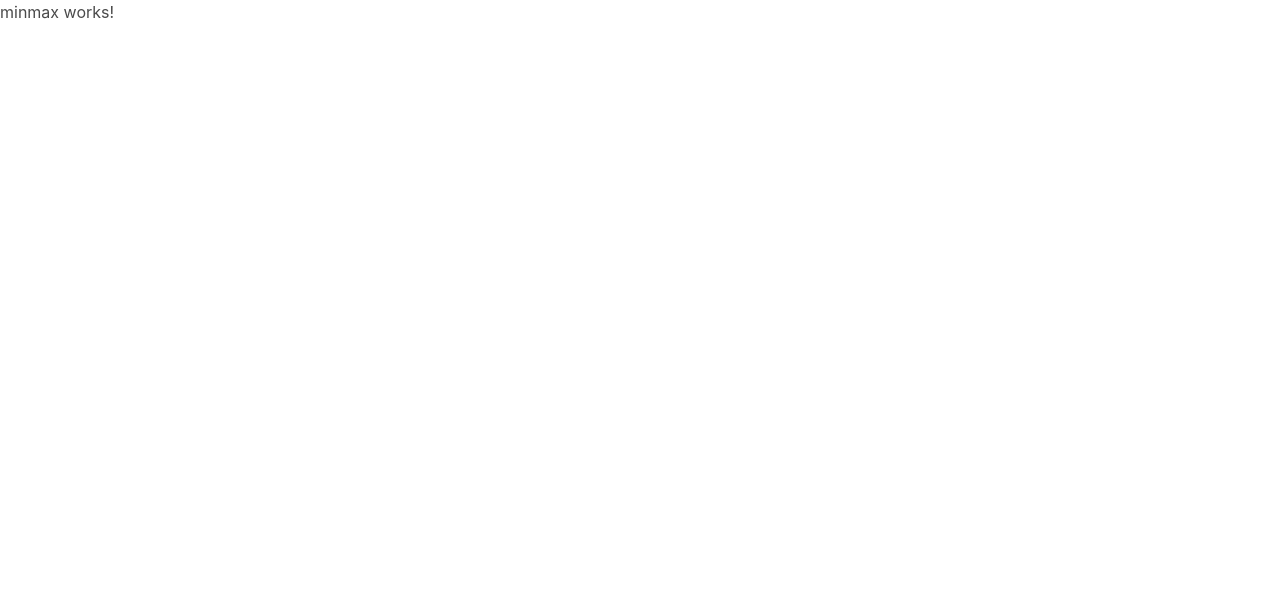
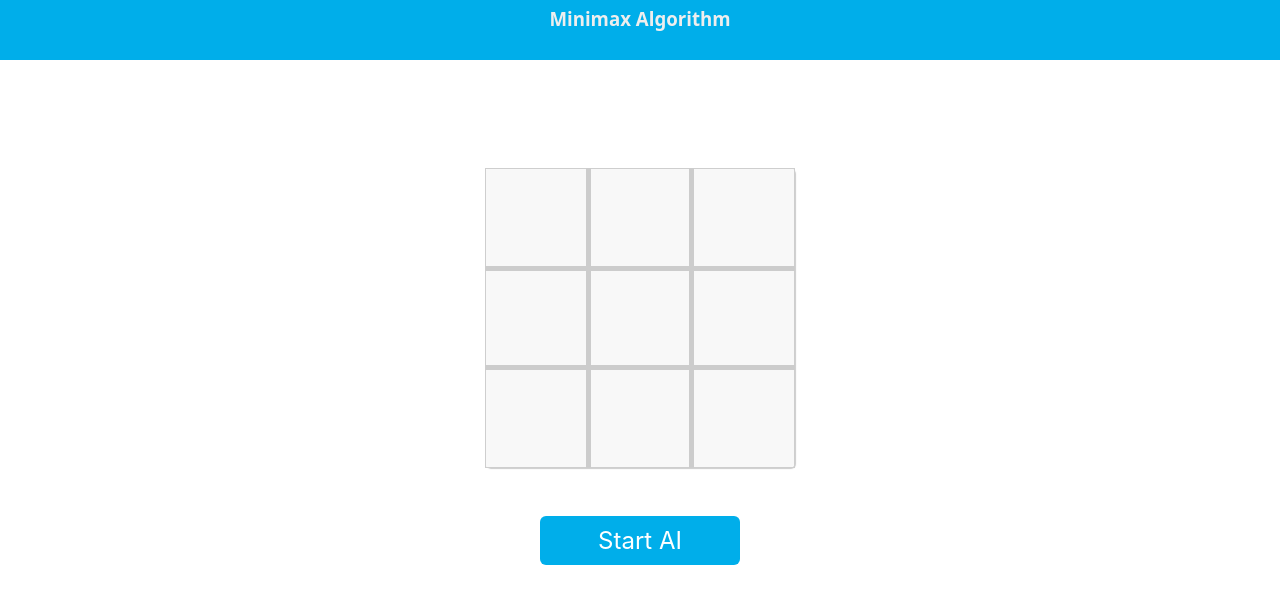
Before and after one commit to TheDarkStrix/TicTacToe-FrontEnd, an Angular app: page /hardwithAI in a window 1280 px wide. Shown: the top 604 px of the page. Built offline with nearby package versions, Linux system fonts and the light colour scheme.

Commit message:
Convet JS to Angular

```diff
--- a/src/app/minmax/minmax.component.css
+++ b/src/app/minmax/minmax.component.css
@@ -0,0 +1,116 @@
+/* ****************** Body, head etc ****************** */
+body {
+  margin: 0;
+  padding: 0;
+}
+
+header {
+  background-color: #00AEEA;
+  color: #eee;
+  text-align: center;
+  height: 60px;
+  padding-top: 5px;
+  display: block;
+  margin-top: 0px;
+  margin-bottom: 60px;
+  box-sizing: border-box;
+  position: relative;
+  width: 100%;
+}
+
+p {
+  font-size: 14pt;
+  font-weight: bold;
+  font-family: Sans;
+  text-align: center;
+  position: relative;
+  text-align: center;
+  margin-left: auto;
+  margin-right: auto;
+  display: block;
+}
+
+a {
+  color: #00AEEA;
+  text-decoration: none;
+}
+
+a:hover {
+  color: #00AEEA;
+}
+
+a:visited {
+  color: #00AEEA;
+}
+
+/* ****************** Table style ****************** */
+#tab-tic-tac-toe {
+  margin-left: auto;
+  margin-right: auto;
+  padding: 5px;
+  font-size: 4em;
+  font-family: Sans;
+  color: #444;
+  background: #F8F8F8;
+  width: 310px;
+  height: 300px;
+  text-align: center;
+  vertical-align: center;
+  border: 1px solid #CECECE;
+  border-radius: 5px;
+  box-shadow: 1px 1px 1px #CCC;
+}
+
+/*Column style*/
+#tab-tic-tac-toe td {
+  border-collapse: collapse;
+  border-left: 5px solid #CCC;
+  border-bottom: 5px solid #CCC;
+}
+
+#tab-tic-tac-toe td:first-child {
+  border-left: none;
+}
+
+#tab-tic-tac-toe tr:last-child td {
+  border-bottom: none;
+}
+
+/*Cells*/
+#tab-tic-tac-toe td {
+  cursor: pointer;
+  height: 95px;
+  width: 95px;
+}
+
+#tab-tic-tac-toe td:hover {
+  background: #ECECEC;
+}
+
+/* ****************** Restart Button ****************** */
+#bnt-restart {
+  display: block;
+  padding: 10px;
+  margin-left: auto;
+  margin-right: auto;
+  width: 200px;
+  background: #00AEEA;
+  font-size: 1.5em;
+  color: #FFF;
+  border: none;
+  border-radius: 6px;
+  cursor: pointer;
+}
+
+#bnt-restart:hover {
+  background: #1DC5FF;
+}
+
+#bnt-restart:active {
+  background: #0787B3;
+}
+
+#bnt-restart:disabled {
+  color: #444;
+  background: #CECECE;
+}
--- a/src/app/minmax/minmax.component.html
+++ b/src/app/minmax/minmax.component.html
@@ -1 +1,31 @@
-<p>minmax works!</p>
+<header>
+  <p>Minimax Algorithm</p>
+</header>
+<br />
+<p id="message"></p>
+<br />
+<table id="tab-tic-tac-toe" cellspacing="0">
+  <tr>
+    <td id="00" (click)="clickedCell('00')"></td>
+    <td id="01" (click)="clickedCell('01')"></td>
+    <td id="02" (click)="clickedCell('02')"></td>
+  </tr>
+  <tr>
+    <td id="10" (click)="clickedCell('10')"></td>
+    <td id="11" (click)="clickedCell('11')"></td>
+    <td id="12" (click)="clickedCell('12')"></td>
+  </tr>
+  <tr>
+    <td id="20" (click)="clickedCell('20')"></td>
+    <td id="21" (click)="clickedCell('21')"></td>
+    <td id="22" (click)="clickedCell('22')"></td>
+  </tr>
+</table>
+
+<br /><br />
+<input
+  type="button"
+  value="Start AI"
+  id="bnt-restart"
+  (click)="restartBnt(this)"
+/>
--- a/src/app/minmax/minmax.component.ts
+++ b/src/app/minmax/minmax.component.ts
@@ -1,15 +1,278 @@
-import { Component, OnInit } from '@angular/core';
+import { Component, OnInit } from "@angular/core";
 
 @Component({
-  selector: 'app-minmax',
-  templateUrl: './minmax.component.html',
-  styleUrls: ['./minmax.component.css']
+  selector: "app-minmax",
+  templateUrl: "./minmax.component.html",
+  styleUrls: ["./minmax.component.css"]
 })
 export class MinmaxComponent implements OnInit {
+  constructor() {}
 
-  constructor() { }
+  ngOnInit() {}
 
-  ngOnInit() {
+  /*Code of Minmax here*/
+
+  board = [[0, 0, 0], [0, 0, 0], [0, 0, 0]];
+
+  HUMAN = -1;
+  COMP = +1;
+
+  /* Function to heuristic evaluation of state. */
+  evalute(state) {
+    var score = 0;
+
+    if (this.gameOver(state, this.COMP)) {
+      score = +1;
+    } else if (this.gameOver(state, this.HUMAN)) {
+      score = -1;
+    } else {
+      score = 0;
+    }
+
+    return score;
   }
 
+  /* This  tests if a specific player wins */
+  gameOver(state, player) {
+    var win_state = [
+      [state[0][0], state[0][1], state[0][2]],
+      [state[1][0], state[1][1], state[1][2]],
+      [state[2][0], state[2][1], state[2][2]],
+      [state[0][0], state[1][0], state[2][0]],
+      [state[0][1], state[1][1], state[2][1]],
+      [state[0][2], state[1][2], state[2][2]],
+      [state[0][0], state[1][1], state[2][2]],
+      [state[2][0], state[1][1], state[0][2]]
+    ];
+
+    for (var i = 0; i < 8; i++) {
+      var line = win_state[i];
+      var filled = 0;
+      for (var j = 0; j < 3; j++) {
+        if (line[j] == player) filled++;
+      }
+      if (filled == 3) return true;
+    }
+    return false;
+  }
+
+  /* This  test if the human or computer wins */
+  gameOverAll(state) {
+    return this.gameOver(state, this.HUMAN) || this.gameOver(state, this.COMP);
+  }
+
+  emptyCells(state) {
+    var cells = [];
+    for (var x = 0; x < 3; x++) {
+      for (var y = 0; y < 3; y++) {
+        if (state[x][y] == 0) cells.push([x, y]);
+      }
+    }
+
+    return cells;
+  }
+
+  /* A move is valid if the chosen cell is empty */
+  validMove(x, y) {
+    var empties = this.emptyCells(this.board);
+    try {
+      if (this.board[x][y] == 0) {
+        return true;
+      } else {
+        return false;
+      }
+    } catch (e) {
+      return false;
+    }
+  }
+
+  /* Set the move on board, if the coordinates are valid */
+  setMove(x, y, player) {
+    if (this.validMove(x, y)) {
+      this.board[x][y] = player;
+      return true;
+    } else {
+      return false;
+    }
+  }
+
+  /* *** AI function that choice the best move *** */
+  minimax(state, depth, player) {
+    var best;
+
+    if (player == this.COMP) {
+      best = [-1, -1, -1000];
+    } else {
+      best = [-1, -1, +1000];
+    }
+
+    if (depth == 0 || this.gameOverAll(state)) {
+      var score = this.evalute(state);
+      return [-1, -1, score];
+    }
+
+    this.emptyCells(state).forEach(function(cell) {
+      var x = cell[0];
+      var y = cell[1];
+      state[x][y] = player;
+      var score = this.minimax(state, depth - 1, -player);
+      state[x][y] = 0;
+      score[0] = x;
+      score[1] = y;
+
+      if (player == this.COMP) {
+        if (score[2] > best[2]) best = score;
+      } else {
+        if (score[2] < best[2]) best = score;
+      }
+    });
+
+    return best;
+  }
+
+  /* It calls the minimax function */
+  aiTurn() {
+    var x, y;
+    var move;
+    var cell;
+
+    if (this.emptyCells(this.board).length == 9) {
+      x = Math.round(Math.random() * 3);
+      y = Math.round(Math.random() * 3);
+    } else {
+      move = this.minimax(
+        this.board,
+        this.emptyCells(this.board).length,
+        this.COMP
+      );
+      x = move[0];
+      y = move[1];
+    }
+
+    if (this.setMove(x, y, this.COMP)) {
+      cell = document.getElementById(String(x) + String(y));
+      cell.innerHTML = "O";
+    }
+  }
+
+  /* main */
+  clickedCell(cell) {
+    var button = document.getElementById("bnt-restart");
+    //button.disabled = true;
+    var conditionToContinue =
+      this.gameOverAll(this.board) == false &&
+      this.emptyCells(this.board).length > 0;
+
+    if (conditionToContinue == true) {
+      var x = cell.split("")[0];
+      var y = cell.split("")[1];
+      console.log("this is x : " + x, "this is y : " + y);
+      var move = this.setMove(x, y, this.HUMAN);
+      if (move == true) {
+        cell.innerHTML = "X";
+        if (conditionToContinue) this.aiTurn();
+      }
+    }
+    if (this.gameOver(this.board, this.COMP)) {
+      var lines;
+      var cell;
+      var msg;
+
+      if (
+        this.board[0][0] == 1 &&
+        this.board[0][1] == 1 &&
+        this.board[0][2] == 1
+      )
+        lines = [[0, 0], [0, 1], [0, 2]];
+      else if (
+        this.board[1][0] == 1 &&
+        this.board[1][1] == 1 &&
+        this.board[1][2] == 1
+      )
+        lines = [[1, 0], [1, 1], [1, 2]];
+      else if (
+        this.board[2][0] == 1 &&
+        this.board[2][1] == 1 &&
+        this.board[2][2] == 1
+      )
+        lines = [[2, 0], [2, 1], [2, 2]];
+      else if (
+        this.board[0][0] == 1 &&
+        this.board[1][0] == 1 &&
+        this.board[2][0] == 1
+      )
+        lines = [[0, 0], [1, 0], [2, 0]];
+      else if (
+        this.board[0][1] == 1 &&
+        this.board[1][1] == 1 &&
+        this.board[2][1] == 1
+      )
+        lines = [[0, 1], [1, 1], [2, 1]];
+      else if (
+        this.board[0][2] == 1 &&
+        this.board[1][2] == 1 &&
+        this.board[2][2] == 1
+      )
+        lines = [[0, 2], [1, 2], [2, 2]];
+      else if (
+        this.board[0][0] == 1 &&
+        this.board[1][1] == 1 &&
+        this.board[2][2] == 1
+      )
+        lines = [[0, 0], [1, 1], [2, 2]];
+      else if (
+        this.board[2][0] == 1 &&
+        this.board[1][1] == 1 &&
+        this.board[0][2] == 1
+      )
+        lines = [[2, 0], [1, 1], [0, 2]];
+
+      for (var i = 0; i < lines.length; i++) {
+        cell = document.getElementById(
+          String(lines[i][0]) + String(lines[i][1])
+        );
+        cell.style.color = "red";
+      }
+
+      msg = document.getElementById("message");
+      msg.innerHTML = "You lose!";
+    }
+    if (
+      this.emptyCells(this.board).length == 0 &&
+      !this.gameOverAll(this.board)
+    ) {
+      //var msg = document.getElementById("message");
+      //msg.innerHTML = "Draw!";
+    }
+    if (
+      this.gameOverAll(this.board) == true ||
+      this.emptyCells(this.board).length == 0
+    ) {
+      //button.value = "Restart";
+      //button.disabled = false;
+    }
+  }
+
+  /* Restart the game*/
+  restartBnt(button) {
+    if (button.value == "Start AI") {
+      this.aiTurn();
+      button.disabled = true;
+    } else if (button.value == "Restart") {
+      var htmlBoard;
+      var msg;
+
+      for (var x = 0; x < 3; x++) {
+        for (var y = 0; y < 3; y++) {
+          this.board[x][y] = 0;
+          htmlBoard = document.getElementById(String(x) + String(y));
+          htmlBoard.style.color = "#444";
+          htmlBoard.innerHTML = "";
+        }
+      }
+      button.value = "Start AI";
+      msg = document.getElementById("message");
+      msg.innerHTML = "";
+    }
+  }
 }
```
